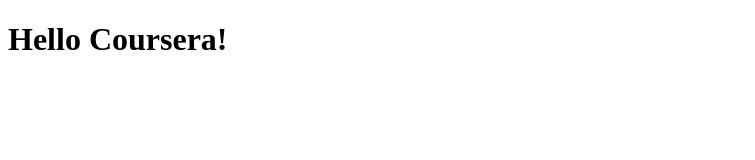
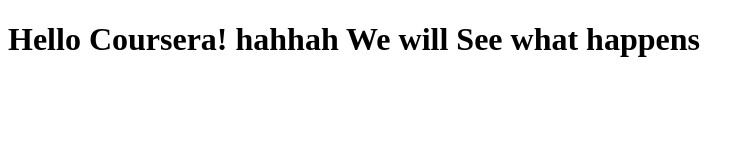
Before and after one commit to futurOR/hello-world, a plain HTML site: page site/index.html in a window 1280 px wide. Shown: the whole page, without its empty margins (0-755 px from the left). Drawn offline with Linux system fonts and the light colour scheme.

Commit message:
Small addition to our page content.

```diff
--- a/site/index.html
+++ b/site/index.html
@@ -4,6 +4,6 @@
 	<title>Hello Coursera!</title>
 </head>
 <body>
-<h1>Hello Coursera!</h1>
+<h1>Hello Coursera! hahhah We will See what happens</h1>
 </body>
 </html>
```
